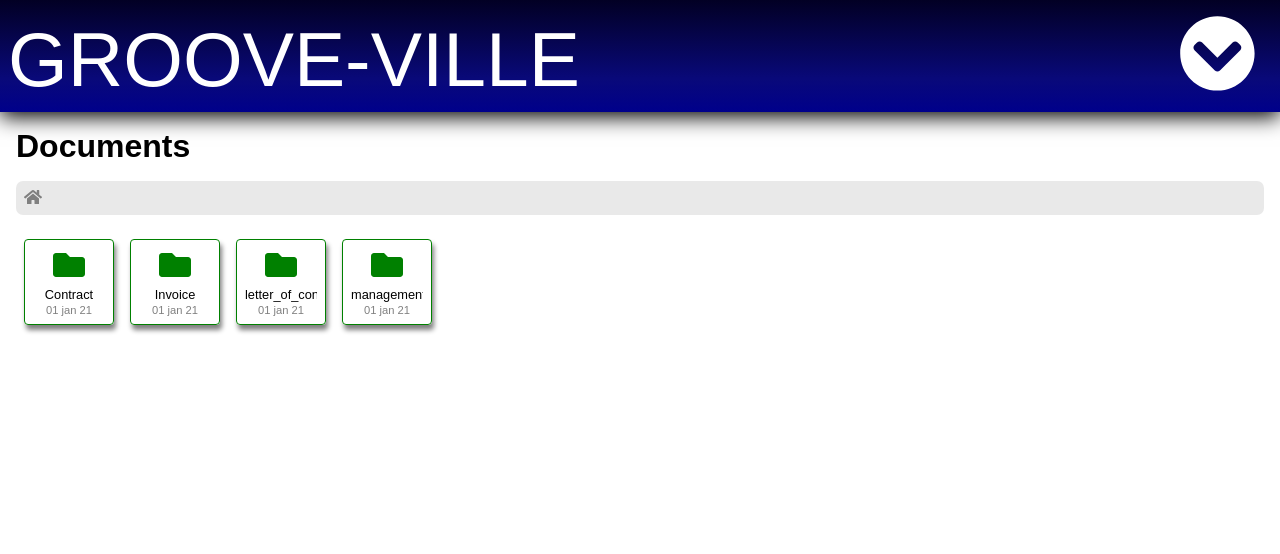
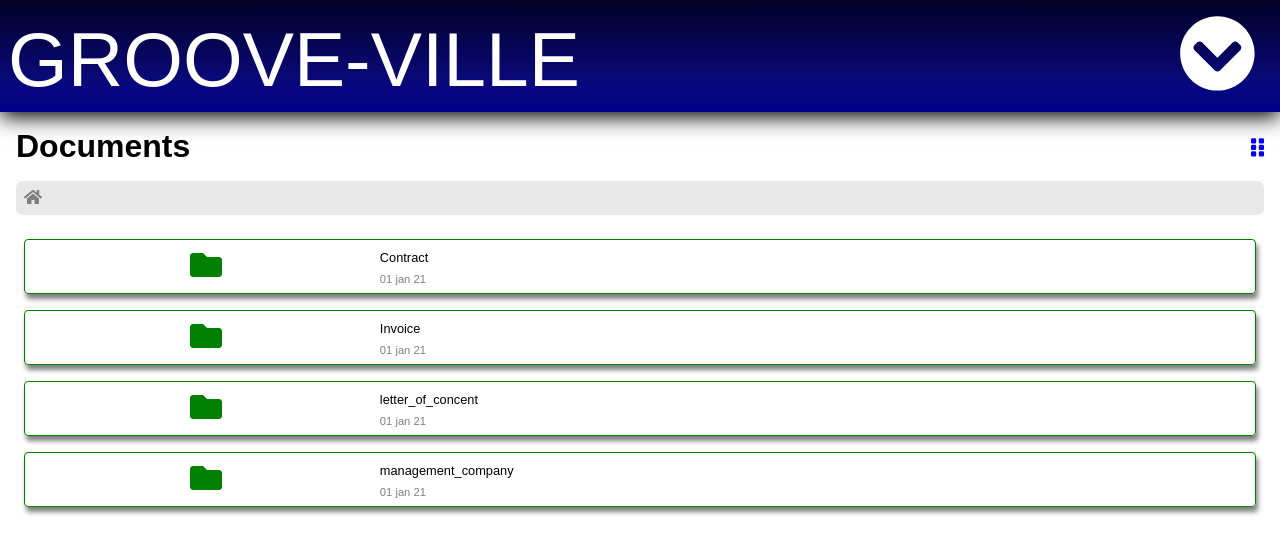
Before and after one commit to arrakya/neighbor-pwa, an Angular app: page /docs in a window 1280 px wide. Shown: the top 554 px of the page. Built offline with nearby package versions, Linux system fonts and the light colour scheme.

Commit message:
Add List view for documents

```diff
--- a/src/app/docs/docs.component.css
+++ b/src/app/docs/docs.component.css
@@ -1,5 +1,12 @@
 .container {
     overflow: hidden;
+}
+
+.view-icon{
+    font-size: 1.3rem;
+    float:right;
+    padding-top: 8px;
+    color: blue;
 }
 
 #explore-path {
@@ -20,11 +27,39 @@
     margin-top: 10px;
 }
 
+/* begin list view */
+
+.explorer.list .explorer-item {
+    width: 100%;
+    display: grid;
+    grid-template-areas:
+        "icon title"
+        "subtitle subtitle";
+    grid-template-columns: .4fr 1fr;
+    grid-template-rows: 1fr;
+}
+
+.explorer.list .explorer-item .title {
+    text-align: left;
+}
+
+.explorer.list .explorer-item .icon {
+    grid-row: 1/3;
+}
+
+.explorer.list .explorer-item .subtitle {
+    grid-column: 2/3;
+    text-align: left;
+}
+
+/* end list view */
+
 .explorer-item{
     display: grid;
     grid-template-areas:
         "icon"
-        "name";
+        "title"
+        "subtitle";
     grid-template-rows: 1fr .5fr;
 
     margin: .5rem;
@@ -36,13 +71,13 @@
     cursor: pointer;
 }
 
-.explorer-item > fa-icon {
+.icon {
     grid-area: icon;
     font-size: 2rem;
 }
 
-.explorer-item > .title {
-    grid-area: name;
+.title {
+    grid-area: title;
     margin-top: 2px;
     font-size: .8rem;
     text-align: center;
@@ -52,16 +87,19 @@
     text-overflow: "..";
 }
 
-.explorer-item > .subtitle {
+.subtitle {
+    grid-area: subtitle;
     font-size: .7rem;
     filter: opacity(.5);
+    width: inherit;
+    text-align: center;
 }
 
 .explorer-item.folder {
     border: green solid 1px;
 }
 
-.explorer-item.folder > fa-icon{
+.explorer-item.folder > .icon{
     color: green;
 }
 
--- a/src/app/docs/docs.component.html
+++ b/src/app/docs/docs.component.html
@@ -1,20 +1,23 @@
 <div class="container">
-    <h1>Documents</h1>
+    <h1>
+        Documents
+        <fa-icon class="view-icon" [icon]="FaCurrentView" (click)="onClickChangeViewIcon()"></fa-icon>
+    </h1>
 
     <p id="explore-path">
         {{PathString}}<span style="font-weight: bold;">{{PathCurrent?.Name}}</span>
         &nbsp;<fa-icon [icon]="FaHome"></fa-icon>
     </p>
 
-    <div class="explorer">
+    <div [ngClass]="CurrentViewClass">
         <div *ngIf="IsShowGoBackItem" class="explorer-item folder-up" (click)="onClickGoBackItem()">
-            <fa-icon [icon]="FaArrowUp"></fa-icon>
+            <fa-icon class="icon" [icon]="FaArrowUp"></fa-icon>
             <span class="title">..</span>
             <span class="subtitle">Go Back</span>
         </div>
 
         <div [ngClass]="doc.ClassValue" *ngFor="let doc of DocsCollection" (click)="onClickExploreItem(doc)">
-            <fa-icon [icon]="doc.Icon"></fa-icon>
+            <fa-icon class="icon" [icon]="doc.Icon"></fa-icon>
             <span class="title">{{doc.Name}}</span>
             <span class="subtitle">01 jan 21</span>
         </div>
--- a/src/app/docs/docs.component.ts
+++ b/src/app/docs/docs.component.ts
@@ -1,7 +1,7 @@
 import { Component, OnInit } from '@angular/core';
 import { DocsModel } from './docs.model';
 import { DocsService } from './docs.service';
-import { faHome, faArrowUp } from '@fortawesome/free-solid-svg-icons';
+import { faList, faGripVertical, faHome, faArrowUp } from '@fortawesome/free-solid-svg-icons';
 
 @Component({
   selector: 'app-docs',
@@ -10,8 +10,11 @@ import { faHome, faArrowUp } from '@fortawesome/free-solid-svg-icons';
 })
 export class DocsComponent implements OnInit {
 
+  FaCurrentView = faGripVertical;
   FaHome = faHome;
   FaArrowUp = faArrowUp;
+
+  CurrentViewClass = "explorer list";
 
   DocsCollection: DocsModel[];
 
@@ -33,6 +36,16 @@ export class DocsComponent implements OnInit {
   }
 
   ngOnInit(): void {
+  }
+
+  onClickChangeViewIcon(){
+    if(this.CurrentViewClass == "explorer icon"){
+      this.CurrentViewClass = "explorer list";
+      this.FaCurrentView = faList;
+    }else{
+      this.CurrentViewClass = "explorer icon"
+      this.FaCurrentView = faGripVertical;
+    }
   }
 
   concatPathString(){
```
